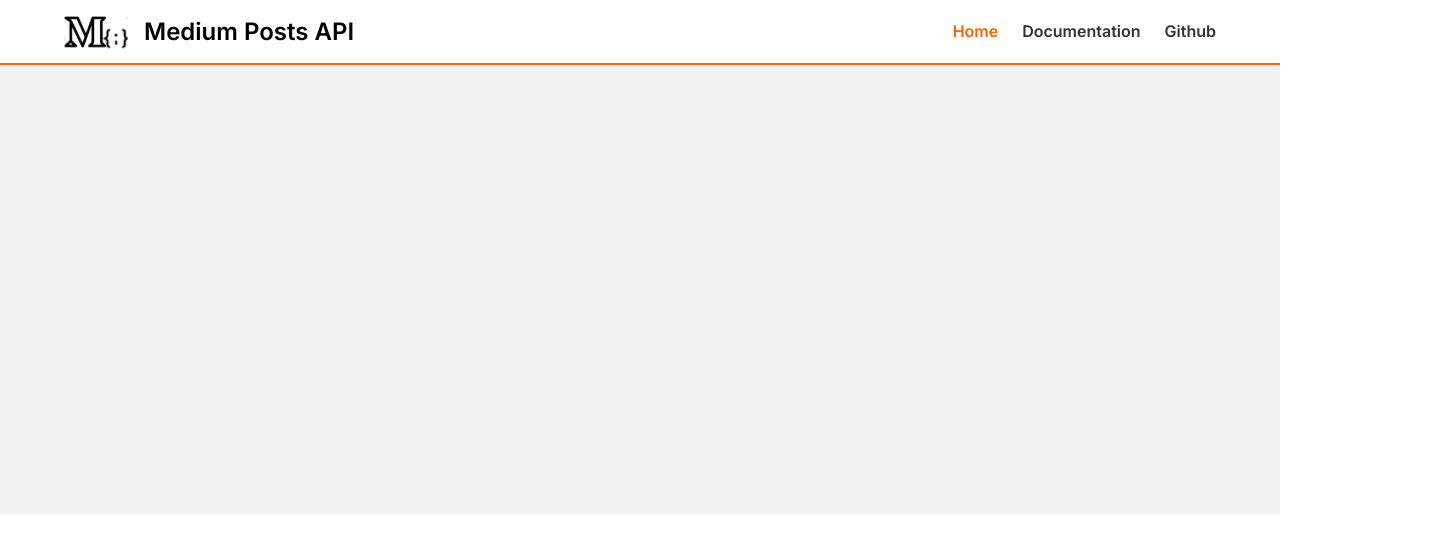
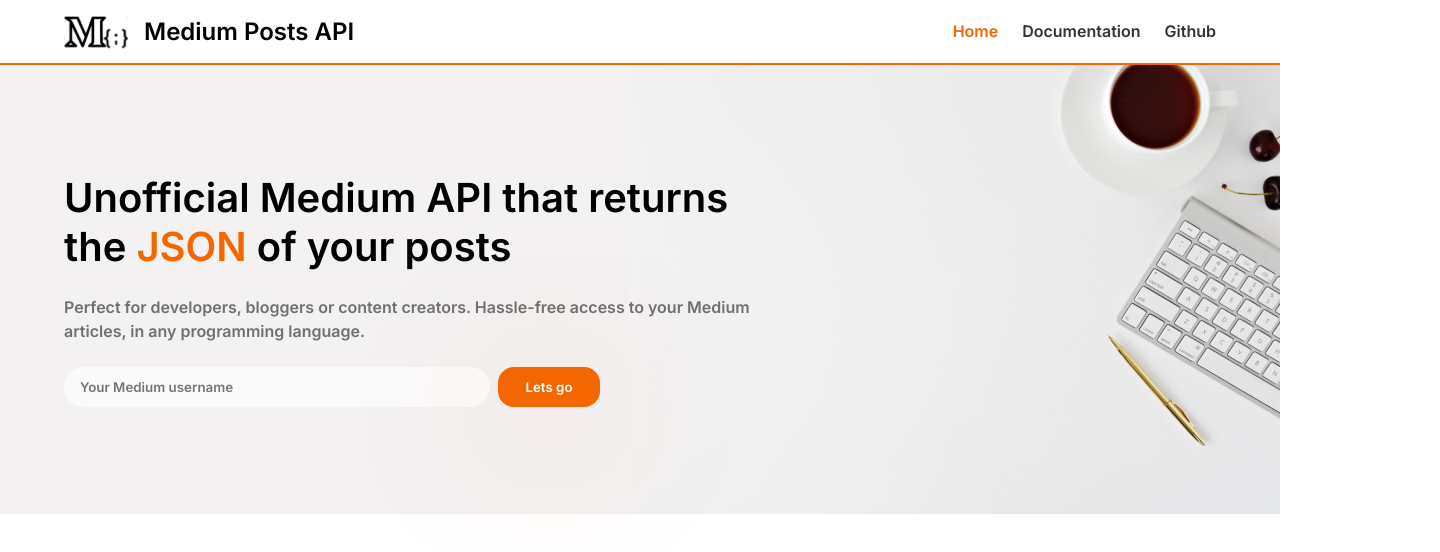
Before and after one commit to david-fernando/medium-posts-api, a Next.js app: page / in a window 1280 px wide. Shown: the top 552 px of the page, 1440 px wide, since content can reach past the window. Built offline with nearby package versions, Linux system fonts and the light colour scheme.

Commit message:
Add banner

```diff
--- a/pages/index.tsx
+++ b/pages/index.tsx
@@ -1,3 +1,4 @@
+import Image from 'next/image'
 import Header from '@/components/Header'
 
 import styles from '@/styles/components/Home.module.css'
@@ -6,7 +7,19 @@
     return (
         <div className="container">
             <Header />
-            <div className={styles.banner}></div>
+            <div className={styles.banner}>
+                <section>
+                    <div>
+                        <p>Unofficial Medium API that returns the <span>JSON</span> of your posts</p>
+                        <p className={styles.description}>Perfect for developers, bloggers or content creators. Hassle-free access to your Medium articles, in any programming language.</p>
+                        <span>
+                            <input type="text" placeholder='Your Medium username' name="usermedium"/>
+                            <button>Lets go</button>
+                        </span>
+                    </div>
+                </section>
+                <Image src='/banner-background.png' width={651} height={443} alt='Medium Posts API' />
+            </div>
         </div>
     )
 }
```
